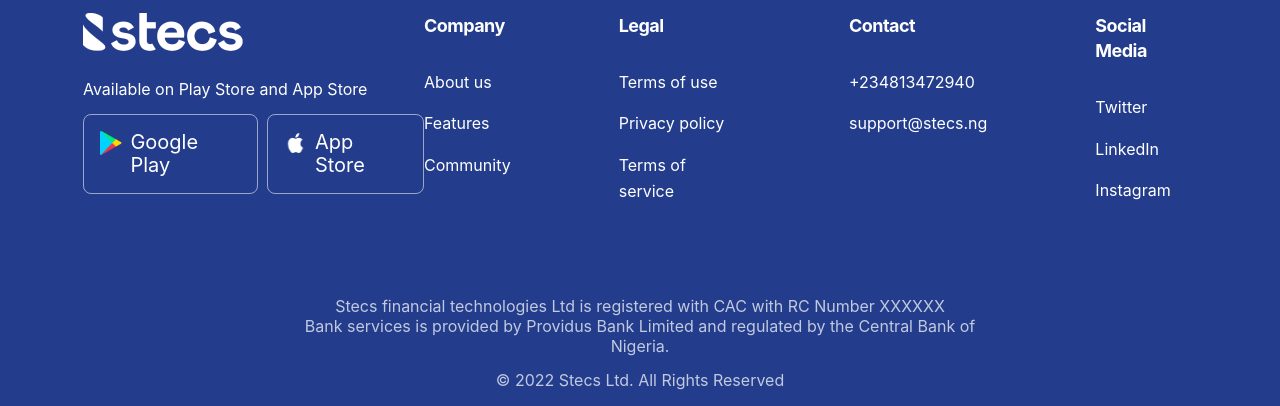
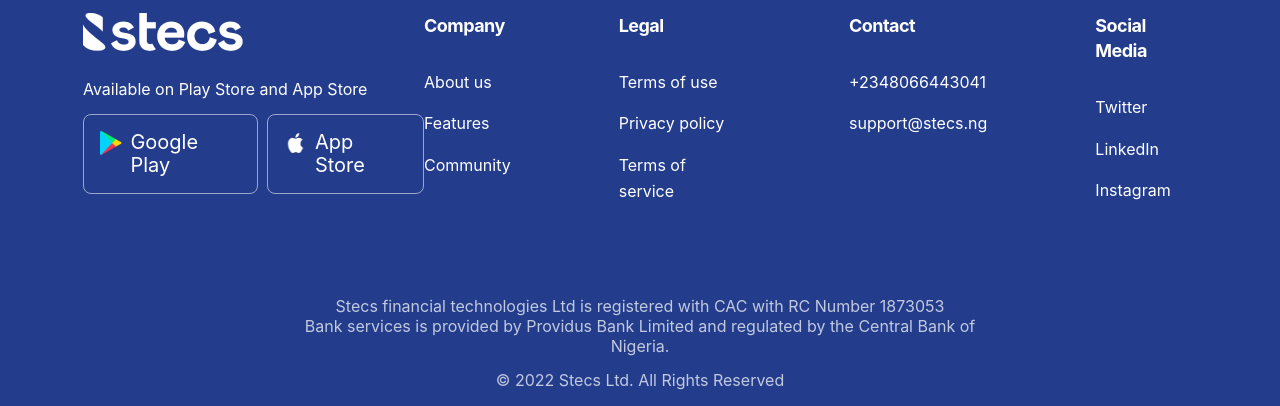
Before and after one commit to fujadev/stecs-personal, a React (Create React App) app: page / in a window 1280 px wide. Shown: the part 6764-7170 px from the top of the page. Built offline with nearby package versions, Linux system fonts and the light colour scheme.

Commit message:
new updates

```diff
--- a/src/components/footer/Footer.js
+++ b/src/components/footer/Footer.js
@@ -45,8 +45,8 @@ export default function Footer() {
           <FooterColumn
             title="Contact"
             list={[
-              { name: "+234813472940", link: "" },
-              { name: "support@stecs.ng", link: "" },
+              { name: "+2348066443041", link: "" },
+              { name: "support@stecs.ng", link: "support@stecs.ng" },
             ]}
           />
           <FooterColumn
@@ -62,7 +62,7 @@ export default function Footer() {
       <div className={`${classes.bottom}`}>
         <p className={classes.firstLine}>
           Stecs financial technologies Ltd is registered with CAC with RC Number
-          XXXXXX
+          1873053
           <br />
           Bank services is provided by Providus Bank Limited and
           regulated by the Central Bank of Nigeria.
```
